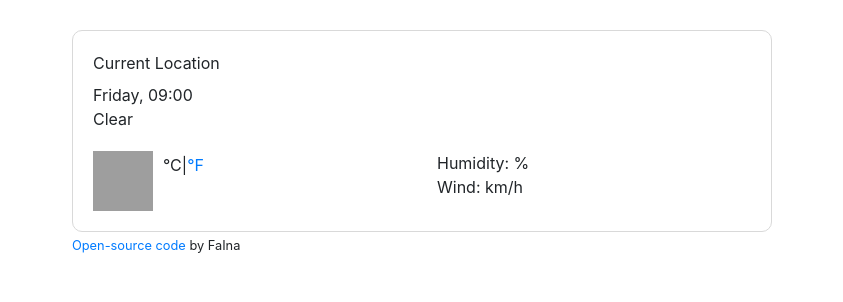
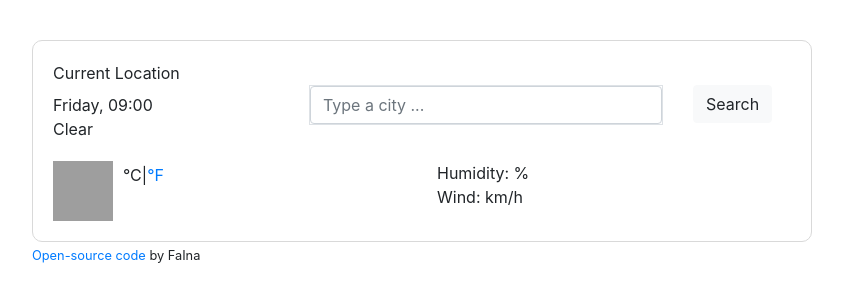
Before and after one commit to Faina4/WeatherApp-from-scratch, a plain HTML site: page Weather-app-from-scratch.html in a window 1280 px wide. Shown: the whole page, without its empty margins (218-1061 px from the left). Drawn offline with nearby package versions, Linux system fonts and the light colour scheme; no server answers; grey boxes are pictures that could not be loaded.

Commit message:
function handleSubmit(event) + function search(cityName)

```diff
--- a/Weather-app-from-scratch.html
+++ b/Weather-app-from-scratch.html
@@ -25,14 +25,39 @@
     <div class="container">
       <div class="weather-app-wrapper">
         <div class="weather-app">
+          Current Location
           <div class="overview">
-            Current Location
+            <div class="row">
+              <div class="col-4">
                 <h1 id="city"></h1>
                 <ul>
                   <li id="weekday">Friday, 09:00</li>
                   <li id="description">Clear</li>
                 </ul>
               </div>
+             <div class="col-8">
+              <div class="row">
+                <div class="col-9" id="search-engine">
+                   <form id="search-form" class="border border- light w-100">
+                   <input
+                    type="search"
+                    placeholder="Type a city ..."
+                    class="form-control"
+                    id="city-input"
+                  />
+                </div>
+                <div class="col-3">
+                   <input  type="submit" value="Search"class="btn btn-light " />
+                </div>
+              </div>
+
+
+                  </div>
+
+                </form>
+              </div>
+            </div>
+
           <div class="row">
             <div class="col-6">
               <div class="clearfix weather-temperature">
--- a/src/index.js
+++ b/src/index.js
@@ -43,8 +43,18 @@ function displayTemperature(response) {
   );
 }
 
-let apiKey = "d08b5ff65675f4663f3c5d9f116c9748";
-let cityName = "paris";
-let apiUrl = `https://api.openweathermap.org/data/2.5/weather?q=${cityName}&appid=${apiKey}&units=metric`;
-console.log(apiUrl);
-axios.get(apiUrl).then(displayTemperature);
+function search(cityName) {
+  let apiKey = "d08b5ff65675f4663f3c5d9f116c9748";
+  let apiUrl = `https://api.openweathermap.org/data/2.5/weather?q=${cityName}&appid=${apiKey}&units=metric`;
+
+  axios.get(apiUrl).then(displayTemperature);
+}
+
+function handleSubmit(event) {
+  event.preventDefault();
+  let cityInputElement = document.querySelector("#city-input");
+  search(cityInputElement.value);
+}
+
+let form = document.querySelector("#search-form");
+form.addEventListener("submit", handleSubmit);
--- a/src/styles.css
+++ b/src/styles.css
@@ -19,7 +19,8 @@ li:first-letter {
 }
 .weather-app-wrapper {
   margin: 30px auto;
-  max-width: 700px;
+  max-width: 800px;
+  padding: 10px;
 }
 .weather-app {
   border: 1px solid #d9d9d9;
@@ -28,6 +29,10 @@ li:first-letter {
 }
 .overview {
   margin-bottom: 20px;
+  display: block;
+}
+#search-engine {
+  display: block;
 }
 .weather-temperature img {
   margin-right: 10px;
```
Lines whose indentation alone changed are shown as unchanged.
